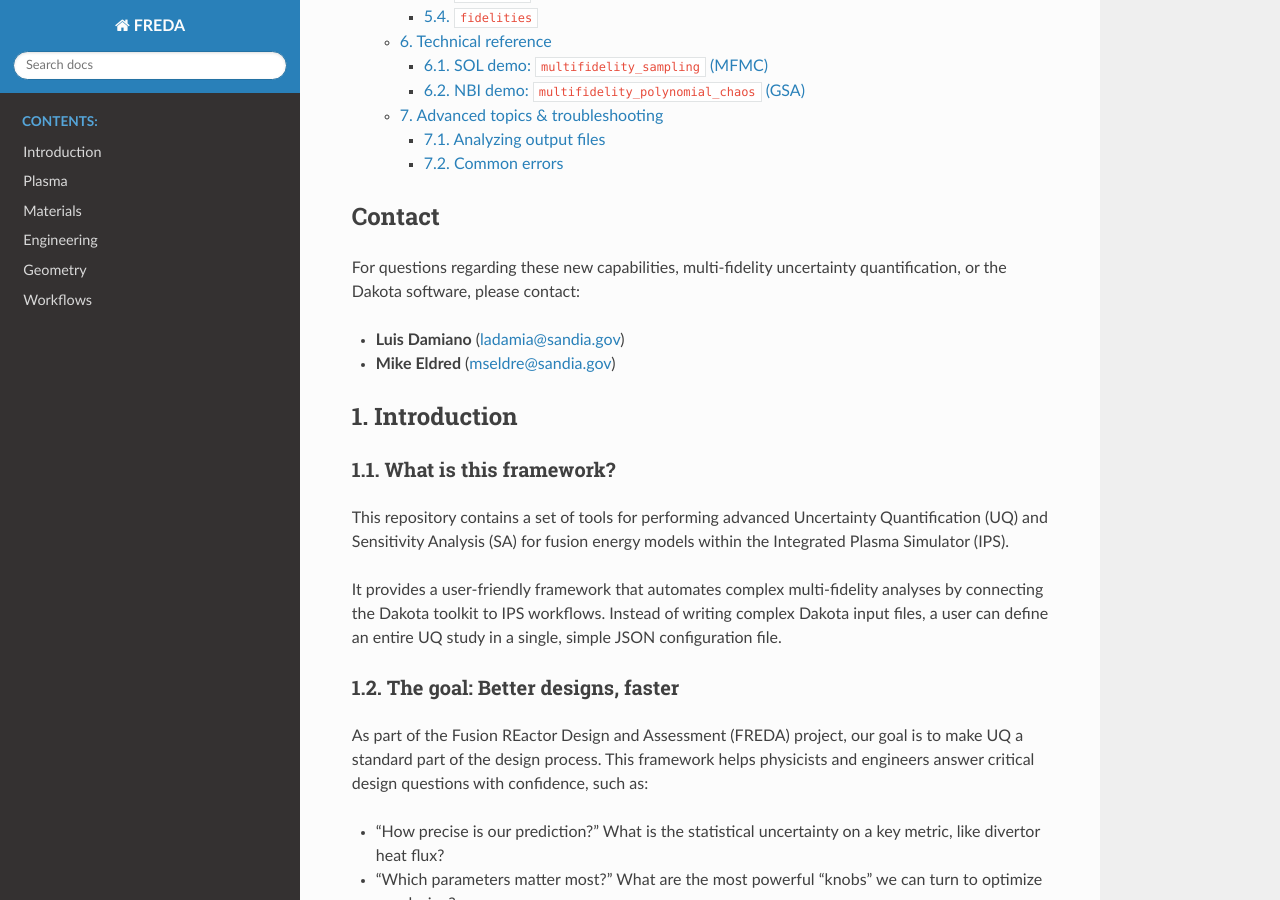
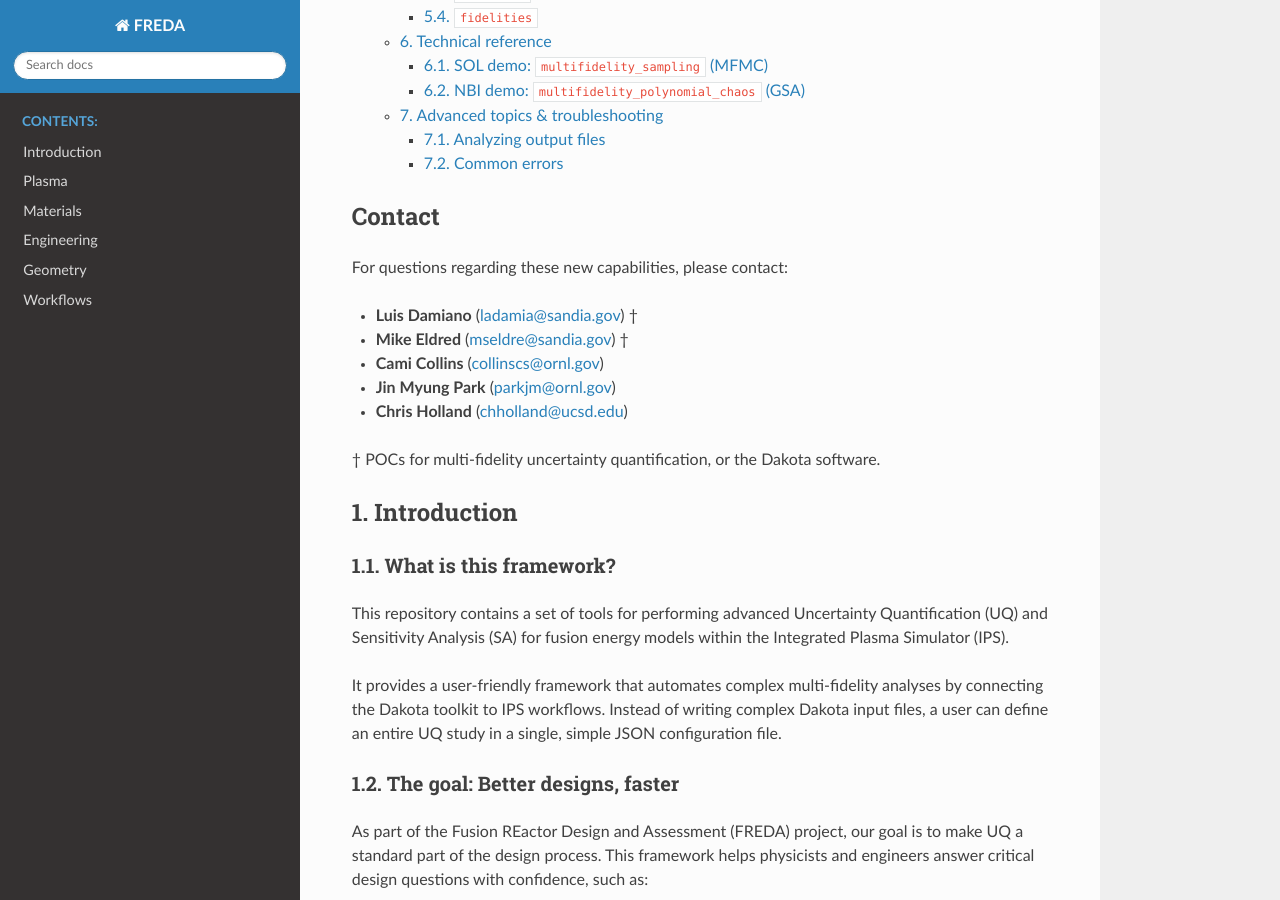
Before and after one commit to ORNL-Fusion/freda-doc, a Sphinx documentation site: the page built from docs/workflows/multifidelity_uq/introduction.rst, in a window 1280 px wide and 900 px high, scrolled down 736 px. Built offline with Sphinx 7.4.7 and the Read the Docs theme 3.1.0, drawn with Linux system fonts in a browser that asks for light colours.

Commit message:
Add contact information

```diff
--- a/docs/workflows/multifidelity_uq/introduction.rst
+++ b/docs/workflows/multifidelity_uq/introduction.rst
@@ -7,10 +7,15 @@ FREDA-UQ: A Multi-Fidelity UQ Framework for the Integrated Plasma Simulator (IPS
 Contact
 =======
 
-For questions regarding these new capabilities, multi-fidelity uncertainty quantification, or the Dakota software, please contact:
+For questions regarding these new capabilities,  please contact:
 
-* **Luis Damiano** (ladamia@sandia.gov)
-* **Mike Eldred** (mseldre@sandia.gov)
+* **Luis Damiano** (ladamia@sandia.gov) †
+* **Mike Eldred** (mseldre@sandia.gov) †
+* **Cami Collins** (collinscs@ornl.gov)
+* **Jin Myung Park** (parkjm@ornl.gov)
+* **Chris Holland** (chholland@ucsd.edu)
+
+† POCs for multi-fidelity uncertainty quantification, or the Dakota software.
 
 1. Introduction
 ===============
```
